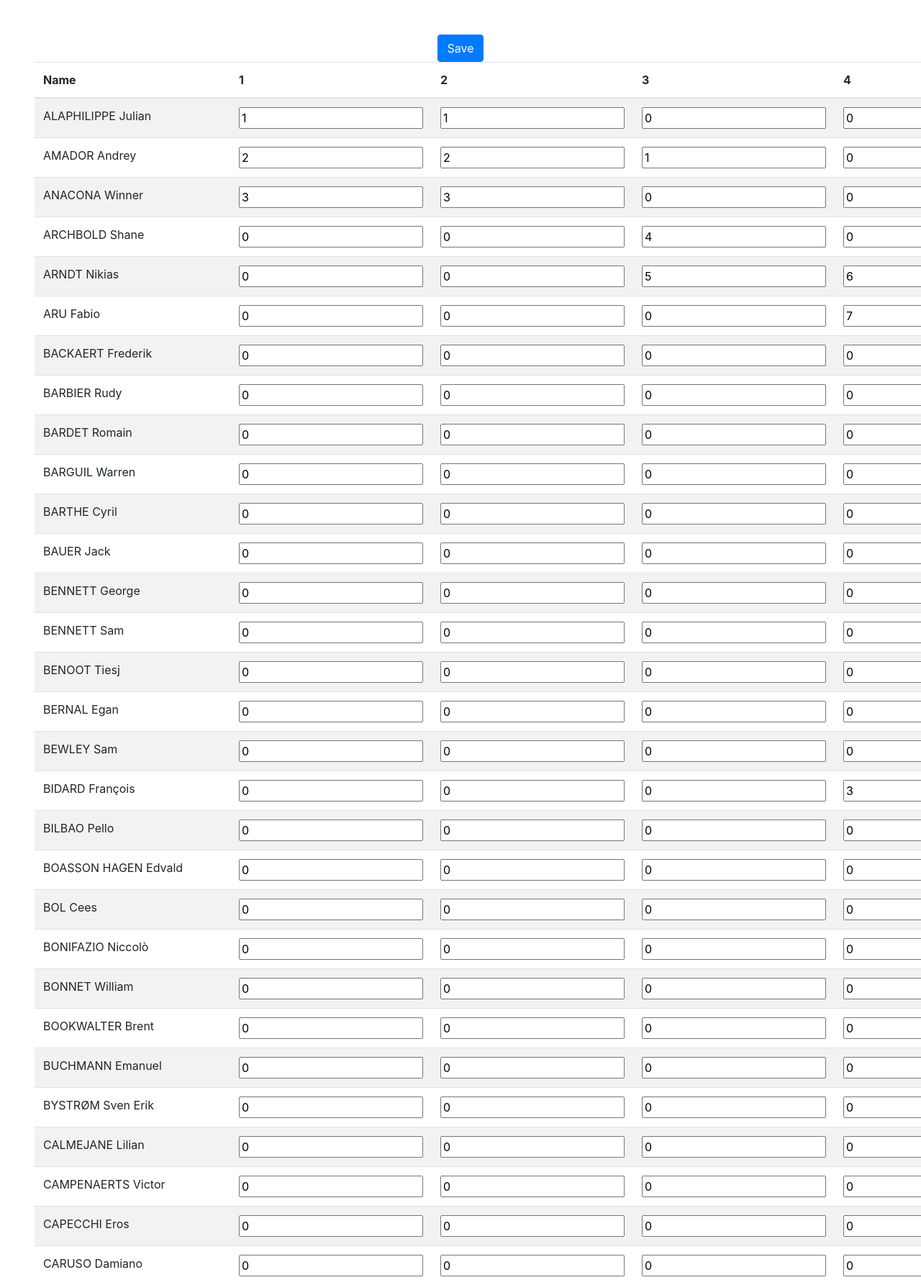
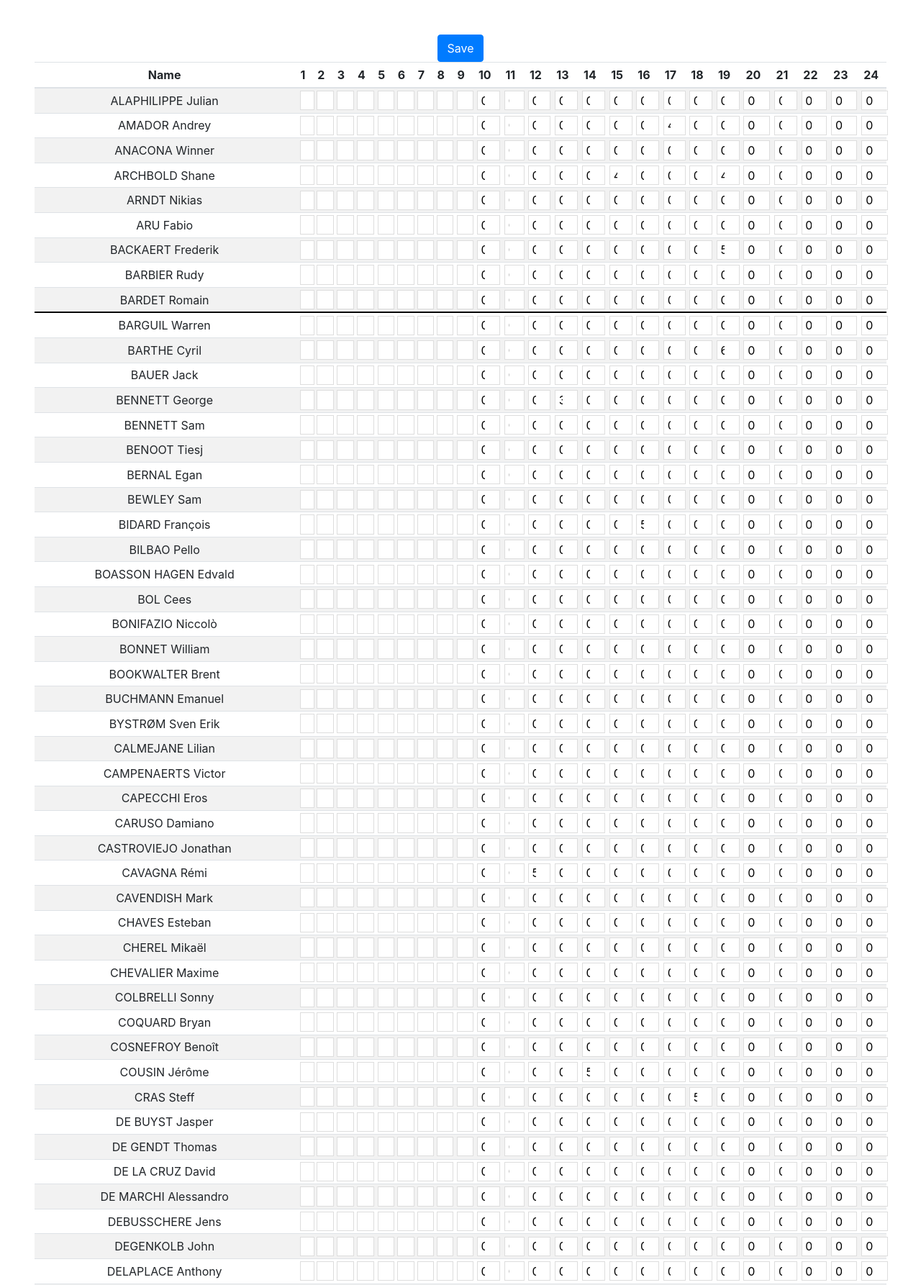
Before and after one commit to FlemmingSteffensen/renwieler, a Flask app: page /points?activecomp=2 in a window 1280 px wide. Shown: the part 82-1868 px from the top of the page at 72% size. Run offline with Flask 2, Linux system fonts and the light colour scheme; a user stored in the database is signed in; some libraries are stand-ins or nearby versions.

Commit message:
Points overview on the frontpage plus minor changes to other sections

```diff
--- a/app.py
+++ b/app.py
@@ -3,7 +3,7 @@ import os
 from cs50 import SQL
 from flask import Flask, flash, jsonify, redirect, render_template, request, session, url_for
 from flask_session import Session
-from flask_table import Table, Col, create_table
+from flask_table import Table, Col, create_table, OptCol
 from tempfile import mkdtemp
 from werkzeug.exceptions import default_exceptions, HTTPException, InternalServerError
 from werkzeug.security import check_password_hash, generate_password_hash
@@ -43,24 +43,38 @@ def index():
     #comps = db.execute("SELECT id, racetype_id, year, startdate, reg_stop FROM competitions WHERE reg_active = 'on' AND strftime('%s', reg_stop) > strftime('%s', 'now') ")
     #if comps:
         # render the page passing the competition to the page
-     #   return render_template("index.html", role=role, comps=comps)
+    #    return render_template("index.html", role=role, comps=comps)
     # Get all active competitions after registration
     comps2 = db.execute("SELECT id, racetype_id, year, startdate, reg_stop, racedays FROM competitions WHERE reg_active = 'on' AND strftime('%s', reg_stop) > strftime('%s', 'now') ")
     if comps2:
         # Get the teams for the active competition
         teamusers = db.execute("SELECT t.id, u.username FROM team t INNER JOIN users u ON t.user_id = u.id WHERE t.comp_id = :compid", compid=comps2[0]["id"])
-        #create table template
-        teams = create_table('teams')
-        teams.add_column('DNF', Col('DNF'))
-        teams.add_column('rank', Col('Rank'))
-        teams.add_column('rider', Col('Rider'))
+        tbl_options = dict(
+            classes=['table', 'table-sm', 'DNF'],
+            no_items='Empty')
+        #create table template to hold the data per team
+        teams = create_table('teams', options=tbl_options)\
+            .add_column('DNF', Col('DNF', column_html_attrs={'class': 'DNF'}))\
+            .add_column('rank', Col('Rank', column_html_attrs={'class': 'rank'}))\
+            .add_column('rider', Col('Rider', column_html_attrs={'class': 'rider'}))
         for i in range(comps2[0]["racedays"]):
-            teams.add_column(str(i + 1), Col(str(i + 1)))
-        teams.add_column('total', Col('Total'))
+            teams.add_column(str(i + 1), Col(str(i + 1), column_html_attrs={'class': 'day'}))
+        teams.add_column('total', Col('TOTAL', column_html_attrs={'class': 'total'}))
+        # Create a table template to hold the current standing
+        class Standings(Table):
+            rank = Col('Rank')
+            user = Col('Team')
+            points = Col('Points')
+        #initialize list to hold all the teams
         allteams=[]
+        #initialize list to hold the standings
+        standingslist=[]
         # instantiate tabel per team
         for team in teamusers:
+            # initialize a dict to hold all the information for the team
             userteam={}
+            # initialize a dict to hold all the current total points for the team
+            standingsteam={'rank': 0, 'user': '', 'points': 0}
             # Select all riders on the team
             riders = db.execute("SELECT r.DNF, tm.rank, r.rider, p.day1 AS '1', p.day2 AS '2', p.day3 AS '3', p.day4 AS '4', p.day5 AS '5', p.day6 AS '6', p.day7 AS '7', p.day8 AS '8', p.day9 AS '9', p.day10 AS '10', p.day11 AS '11', \
                                 p.day12 AS '12', p.day13 AS '13', p.day14 AS '14', p.day15 AS '15', p.day16 AS '16', p.day17 AS '17', p.day18 AS '18', p.day19 AS '19', p.day20 AS '20', p.day21 AS '21', p.day22 AS '22', p.day23 AS '23', p.day24 AS '24', p.day25 AS '25', \
@@ -71,22 +85,48 @@ def index():
                                     INNER JOIN points p ON r.id = p.rider_id \
                                         WHERE t.id = :team_id \
                                     ORDER BY tm.rank ASC", team_id=team["id"])
+            # initialize a dict to hold the total per day
+            totalday = {'DNF':0, 'rank':'', 'rider':'TOTAL', '1':0, '2':0, '3':0, '4':0, '5':0, '6':0, '7':0, '8':0, '9':0, '10':0, '11':0, '12':0, '13':0, '14':0, '15':0, '16':0, '17':0, '18':0, '19':0, '20':0, '21':0, '22':0, '23':0, '24':0, '25':0, '26':0, '27':0, '28':0, '29':0, '30':0, 'total':0}
             # Select the points per day per rider
             for rider in riders:
                 total = 0
                 for i in range(30):
                     if rider[str(i + 1)]:
-                        total = total + rider[str(i + 1)]
-                    print(rider["rider"] + " " + str(total))
+                        if rider["rank"] == 1:
+                            rider[str(i + 1)] = rider[str(i + 1)] * 2
+                            total = total + rider[str(i + 1)]
+                            totalday[str(i + 1)] = totalday[str(i + 1)] + rider[str(i + 1)]
+                        else:
+                            total = total + rider[str(i + 1)]
+                            totalday[str(i + 1)] = totalday[str(i + 1)] + rider[str(i + 1)]
                 rider["total"] = total
+                totalday["total"] = totalday["total"] + total
+            # add the totalday values to the rider dict
+            riders.append(totalday)
+            # populate the table for the team
             teamcomplete = teams(riders)
+            # add the name and the table for the team to the userteam dict
             userteam['username'] = team['username']
             userteam['table'] = teamcomplete
+            # add the team to the list of teams
             allteams.append(userteam)
-            # collect all teams and usernames in a dict
+            # add username and current points to the standing team dict
+            standingsteam['user'] = team['username']
+            standingsteam['points'] = totalday['total']
+            # add the standing of the team to the list of standings
+            standingslist.append(standingsteam)
+        # sort the standingslist and add the rank to each dict
+        standingslist = sorted(standingslist, key = lambda item: item['points'], reverse=True)
+        # iterate over the dicts in standingslist to add the rank
+        rankraised = 1
+        for rank in standingslist:
+            rank['rank'] = rankraised
+            rankraised = rankraised + 1
+        # format the standingslist into a table
+        standingscomplete = Standings(standingslist)
 
-        # render the page passing the competition to the page
-        return render_template("index.html", role=role, comps2=comps2, allteams=allteams)
+        # render the page passing the competition and teams to the page
+        return render_template("index.html", role=role, comps2=comps2, allteams=allteams, standings=standingscomplete)
     else:
         # render the page passing only the role to the page
         return render_template("index.html", role=role)
--- a/static/styles.css
+++ b/static/styles.css
@@ -62,16 +62,48 @@ main img
     text-align: left;
 }
 
-.table td, .table th {
-    padding: .75rem;
-    vertical-align: top;
-    border-top: 1px solid #dee2e6;
-}
-
-main table {
+#myteam {
     text-align: left;
 }
 
-#myteam {
+td {
+    position: relative;
+}
+
+input[type="number"].points, textarea {
+    position: absolute;
+    top: 0;
+    bottom: 0;
+    left: 0;
+    right: 0;
+    resize: none;
+    width: 85%;
+    padding: 0.3rem;
+    margin: 0.2rem 0.5rem;
+    border: 1px solid #ddd;
+}
+
+.DNF tr > *:nth-child(1) {
+    display: none;
+}
+
+.rider {
     text-align: left;
 }
+
+.total {
+    border-left: 2px double rgb(0, 0, 0);
+}
+
+tbody > *:nth-child(10) {
+    border-top: 2px double rgb(0, 0, 0);
+}
+
+tbody > *:nth-child(10) > *:nth-child(3){
+    font-weight: bold;
+}
+
+.username {
+    text-transform: capitalize;
+    text-align: left;
+}
--- a/templates/points.html
+++ b/templates/points.html
@@ -15,7 +15,7 @@
         <form id="updatePoints" action="/updatePoints" method="post">
             <button class="btn btn-primary" type="submit">Save</button>
             <input type="hidden" name="compid" value="{{compid}}">
-            <table class="table table-striped">
+            <table class="table table-striped table-sm">
                 <thead>
                     <tr>
                         <th>Name</th>
@@ -32,9 +32,9 @@
                             {% for number in range(daysInComp[0]["racedays"]) %}
                             {% set day = "day" ~ (number+1)%}
                                 {% if rider[day] %}
-                                    <td><input type="number" name="{{rider.id}} {{number+1}}" value="{{rider[day]}}"></td>
+                                    <td><input class="points" type="number" name="{{rider.id}} {{number+1}}" value="{{rider[day]}}"></td>
                                 {% else %}
-                                    <td><input type="number" name="{{rider.id}} {{number+1}}" value="0"></td>
+                                    <td><input class="points" type="number" name="{{rider.id}} {{number+1}}" value="0"></td>
                                 {% endif %}
                             {% endfor %}
                         </tr>
```
Also changed, not shown: templates/index.html (+17 -4 lines), rw.db.
